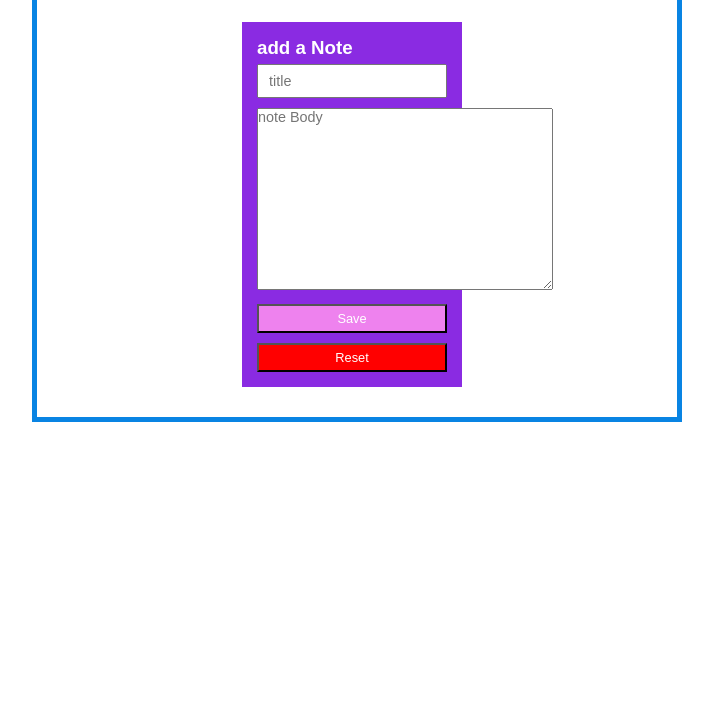
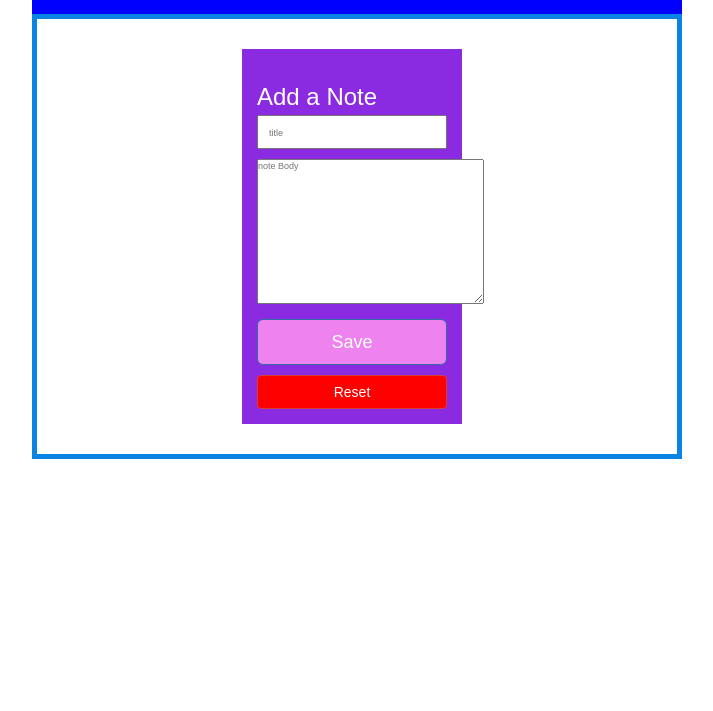
Before and after one commit to udarasanka0/NoteTakingApp, a plain HTML site: page index.html in a window 1280 px wide. Shown: the part 89-800 px from the top of the page, without its empty margins (283-996 px from the left). Drawn offline with Linux system fonts and the light colour scheme.

Commit message:
favicon is added to html file. bootsrap is added. index html file is formatted

```diff
--- a/index.html
+++ b/index.html
@@ -2,7 +2,10 @@
 <html lang="en">
 <head>
     <meta charset="UTF-8">
+
+	<link rel="stylesheet" href="bootstrap.min.css">
     <link rel="stylesheet" href="style.css">
+	<link rel="icon" href="favicon.ico">
     <meta http-equiv="X-UA-Compatible" content="IE=edge">
     <meta name="viewport" content="width=device-width, initial-scale=1.0">
     <title>Document</title>
@@ -22,11 +25,11 @@
        <!-- Input Form -->
        <div class="inp-frm">
            <form action="" id='add-frm'>
-               <h3>add a Note</h3>
+               <h3>Add a Note</h3>
                <input type="text" id="n-title" placeholder="title">
-               <textarea name="" id="n-body" placeholder="note Body" cols="30" rows="10"></textarea>
-               <button type="submit" id="save">Save</button>
-               <button type="rest" id="reset">Reset</button>
+               <textarea name="" id="n-body" placeholder="note Body" cols="35" rows="10"></textarea>
+               <button type="submit" class="btn btn-primary btn-lg" id="save">Save</button>
+               <button type="reset" class="btn btn-danger " id="reset">Reset</button>
            </form>
        </div>
        <!-- Table -->
@@ -67,11 +70,25 @@
             </tr> -->
            </table>
        </div>
-       <!-- External Script -->
-       <script src="main.js"></script>
+
 
     </div>
 
 
+    <!-- The Modal -->
+<div id="myModal" class="modal">
+
+  <!-- Modal content -->
+  <div id="myModalCt" class="modal-content">
+    <span class="close">X</span>
+    <p id="modlCntnt"> </p>
+  </div>
+
+</div>
+
+
+	 <!-- External Script -->
+       <script src="main.js"></script>
+	   <script src="bootstrap.min.js"></script>
 </body>
 </html>
```
Also changed, not shown: bootstrap.min.css (added), bootstrap.min.js (added), favicon.ico (added).
